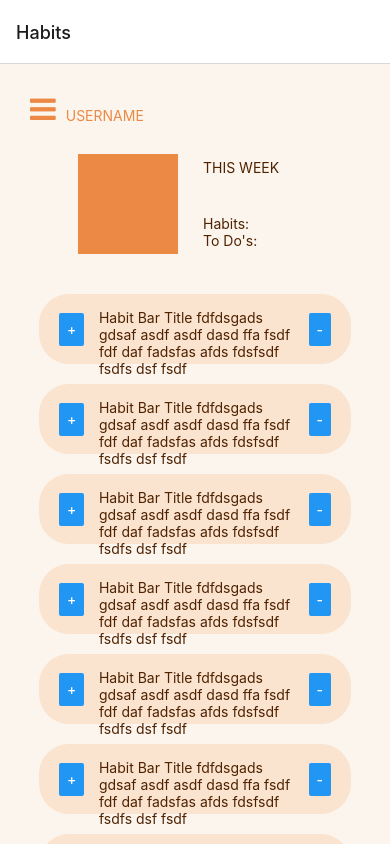
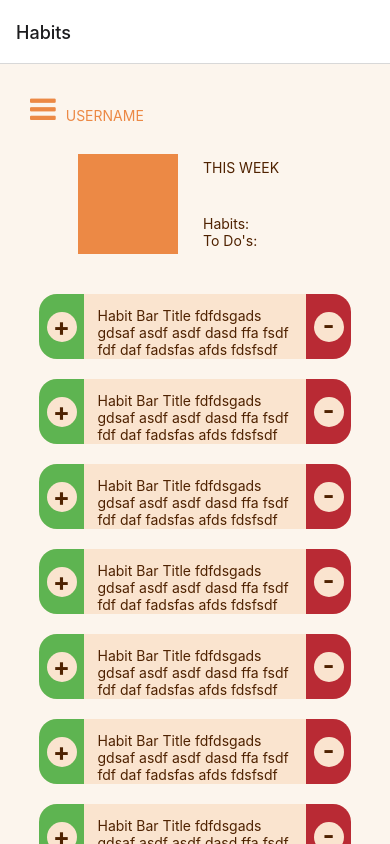
Before and after one commit to kismakk/ascend, a React Native app: screen /Habits in a window 390 px wide. Shown: the top 844 px of the page. Built offline with nearby package versions, Linux system fonts and the light colour scheme; no server answers.

Commit message:
Polish TaskBar and add TaskTop to ToDo's

```diff
--- a/components/HabitBar/HabitBar.js
+++ b/components/HabitBar/HabitBar.js
@@ -13,10 +13,11 @@ const HabitBar = (navigation) => {
 
   return (
     <View style={styles.container}>
-      <Button
-        title="+"
-        style={styles.posNeg}
-      />
+      <View style={styles.PosButton}>
+        <View style={styles.posNegBase}>
+          <Text style={styles.Pos}>+</Text>
+        </View>
+      </View>
       <Text style={styles.text}
         onPress={() => setModifyHabitModalVisible(true)}>Habit Bar Title fdfdsgads gdsaf asdf asdf dasd
         ffa fsdf fdf daf fadsfas afds fdsfsdf fsdfs dsf fsdf </Text>
@@ -25,10 +26,11 @@ const HabitBar = (navigation) => {
         modalVisible={modifyHabitModalVisible}
         setModalVisible={setModifyHabitModalVisible}
       />
-      <Button
-        title="-"
-        style={styles.plus}
-      />
+      <View style={styles.NegButton}>
+        <View style={styles.posNegBase}>
+          <Text style={styles.Neg}>-</Text>
+        </View>
+      </View>
     </View>
   );
 };
--- a/components/HabitBar/HabitBar.styles.js
+++ b/components/HabitBar/HabitBar.styles.js
@@ -9,23 +9,51 @@ const getDynamicStyles = (theme) => {
       margin: 10,
       flexDirection: "row",
       backgroundColor: COLORS[theme].primary,
-      borderRadius: 30,
+      borderRadius: 18,
       alignItems: "center",
       justifyContent: "space-between",
       width: window.width * 0.8,
-      height: 70,
-      paddingLeft: 20,
-      paddingRight: 20,
+      height: 65,
+      overflow: "hidden",
     },
-    posNeg: {
+    posNegBase: {
+      color: COLORS[theme].text,
       backgroundColor: COLORS[theme].primary,
-      color: COLORS[theme].background,
+      width: 30,
+      height: 30,
+      borderRadius: 30,
+      alignItems: "center",
+    },
+    Pos: {
+      color: COLORS[theme].text,
+      fontSize: 25,
+      fontWeight: "bold",
+    },
+    Neg: {
+      color: COLORS[theme].text,
+      fontSize: 25,
+      fontWeight: "bold",
+      bottom: 2,
     },
     text: {
       color: COLORS[theme].text,
       maxWidth: window.width * 0.5,
       maxHeight: 40,
     },
+    PosButton: {
+      backgroundColor: COLORS[theme].green,
+      width: 45,
+      height: 85,
+      justifyContent: "center",
+      alignItems: "center",
+    },
+    NegButton: {
+      backgroundColor: COLORS[theme].red,
+      width: 45,
+      height: 85,
+      justifyContent: "center",
+      alignItems: "center",
+    },
   });
 }
 
--- a/screens/Profile.js
+++ b/screens/Profile.js
@@ -25,15 +25,14 @@ const Profile = ({ navigation }) => {
           <Text style={dynamicStyles.text}>Username</Text>
         </View>
         <View style={dynamicStyles.headerPosition}>
-          <Text style= {dynamicStyles.text}>Statistics:</Text>
+          <Text style={dynamicStyles.text}>Statistics:</Text>
         </View>
         <View style={dynamicStyles.todochart}>
-          <ToDoStat/>
+          <ToDoStat />
         </View>
         <View style={dynamicStyles.habitchart}>
-          <HabitStat/>
+          <HabitStat />
         </View>
-        <Button title="Nav" onPress={() => setModalVisible(true)} />
         <NavModal
           navigation={navigation}
           modalVisible={modalVisible}
--- a/screens/ToDo.js
+++ b/screens/ToDo.js
@@ -6,6 +6,8 @@ import NavModal from '../components/NavModal/NavModal';
 import BottomNav from '../components/BottomNav/BottomNav';
 import ToDoModal from '../components/ToDoModal/ToDoModal';
 import ModifyTaskModal from '../components/ModifyTask/ModifyTaskModal';
+import TaskTop from "../components/TaskTop/TaskTop";
+
 
 const ToDo = ({ navigation }) => {
   const [modalVisible, setModalVisible] = useState(false);
@@ -18,8 +20,7 @@ const ToDo = ({ navigation }) => {
 
   return (
     <View style={dynamicStyles.container}>
-      <Text style={dynamicStyles.text}>To Do's</Text>
-      <Button title="Nav" onPress={() => setModalVisible(true)} />
+      <TaskTop />
       <NavModal
         navigation={navigation}
         modalVisible={modalVisible}
@@ -34,10 +35,6 @@ const ToDo = ({ navigation }) => {
         navigation={navigation}
         modalVisible={modifyTaskModalVisible}
         setModalVisible={setModifyTaskModalVisible}
-      />
-      <Button
-        title="Add To Do"
-        onPress={() => setToDoModalVisible(true)}
       />
       <Button
         title='Modify Task'
@@ -58,7 +55,7 @@ const getDynamicStyles = (theme) => {
       flex: 1,
       backgroundColor: COLORS[theme].background,
       alignItems: 'center',
-      justifyContent: 'center',
+      paddingBottom: 40,
     },
     text: {
       fontSize: SIZES.medium,
```
Lines whose indentation alone changed are shown as unchanged.
